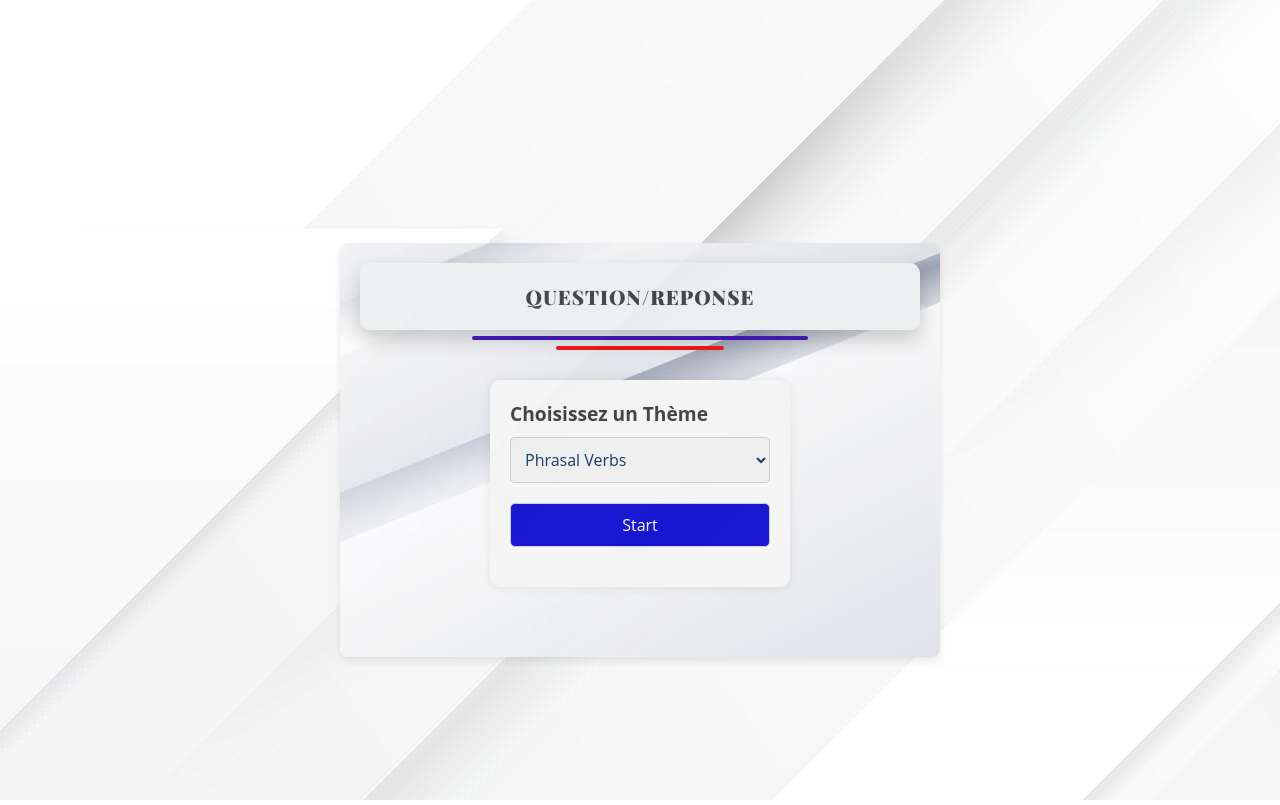
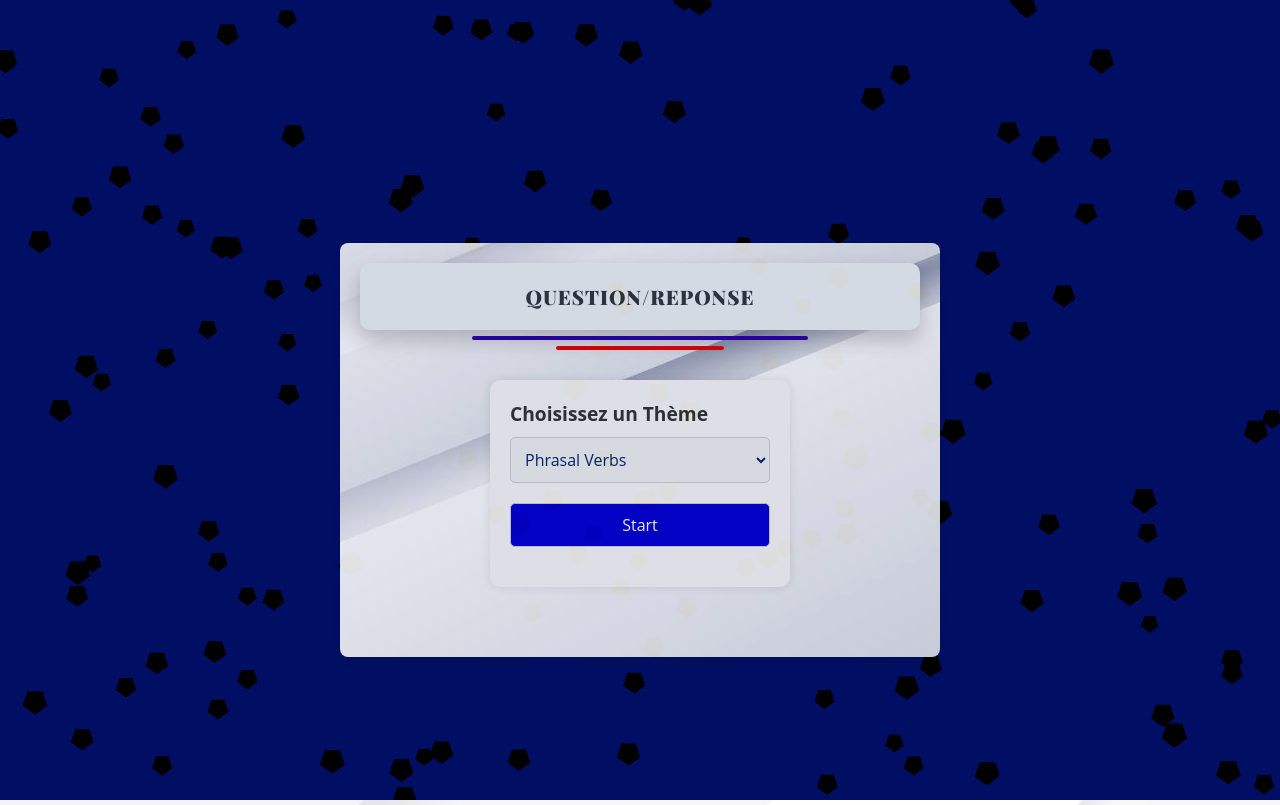
Before and after one commit to yanzooz/QUESTIONS-REPONSES, a plain HTML site: page index.html in a window 1280 px wide. Drawn offline with nearby package versions, Linux system fonts and the light colour scheme.

Commit message:
Fond d'ecran

```diff
--- a/index.html
+++ b/index.html
@@ -6,6 +6,7 @@
     <link rel="stylesheet" href="style.css">
     <title>Question réponse </title>
 </head>
+<div id="particles-js"></div>
 <body>
     <div class="app">
         <!-- Menu Interactif -->
@@ -35,5 +36,11 @@
     <audio id="correct-audio" src="GoodAnswer.mp3"></audio>
     <audio id="incorrect-audio" src="WrongAnswer.mp3"></audio>
     <script type="module" src="script.js"></script>
+    <script src="http://cdn.jsdelivr.net/particles.js/2.0.0/particles.min.js"></script>
+    <!-- stats.js lib -->
+    <script>/* particlesJS.load(@dom-id, @path-json, @callback (optional)); */
+        particlesJS.load('particles-js', '/particlesjs-config.json', function() {
+          console.log('callback - particles.js config loaded');
+        });</script>
 </body>
 </html>
--- /dev/null
+++ b/particlesjs-config.json
@@ -0,0 +1,110 @@
+{
+  "particles": {
+    "number": {
+      "value": 300,
+      "density": {
+        "enable": true,
+        "value_area": 2084.435679125178
+      }
+    },
+    "color": {
+      "value": "#000000"
+    },
+    "shape": {
+      "type": "polygon",
+      "stroke": {
+        "width": 15,
+        "color": "#000000"
+      },
+      "polygon": {
+        "nb_sides": 5
+      },
+      "image": {
+        "src": "img/github.svg",
+        "width": 100,
+        "height": 100
+      }
+    },
+    "opacity": {
+      "value": 0.5,
+      "random": false,
+      "anim": {
+        "enable": false,
+        "speed": 1,
+        "opacity_min": 0.1,
+        "sync": false
+      }
+    },
+    "size": {
+      "value": 3,
+      "random": true,
+      "anim": {
+        "enable": false,
+        "speed": 0,
+        "size_min": 0.1,
+        "sync": false
+      }
+    },
+    "line_linked": {
+      "enable": false,
+      "distance": 80.17060304327607,
+      "color": "#000000",
+      "opacity": 0.4,
+      "width": 0
+    },
+    "move": {
+      "enable": true,
+      "speed": 3.2068241217310423,
+      "direction": "none",
+      "random": false,
+      "straight": false,
+      "out_mode": "out",
+      "bounce": false,
+      "attract": {
+        "enable": false,
+        "rotateX": 600,
+        "rotateY": 1200
+      }
+    }
+  },
+  "interactivity": {
+    "detect_on": "canvas",
+    "events": {
+      "onhover": {
+        "enable": false,
+        "mode": "repulse"
+      },
+      "onclick": {
+        "enable": true,
+        "mode": "push"
+      },
+      "resize": true
+    },
+    "modes": {
+      "grab": {
+        "distance": 400,
+        "line_linked": {
+          "opacity": 1
+        }
+      },
+      "bubble": {
+        "distance": 400,
+        "size": 40,
+        "duration": 2,
+        "opacity": 8,
+        "speed": 3
+      },
+      "repulse": {
+        "distance": 200,
+        "duration": 0.4
+      },
+      "push": {
+        "particles_nb": 4
+      },
+      "remove": {
+        "particles_nb": 3
+      }
+    }
+  },
+  "retina_detect": true
+}
--- a/style.css
+++ b/style.css
@@ -347,3 +347,15 @@ body{
     transition: width 0.3s ease; /* Transition douce lors de la progression */
     border-radius: 8px;
 }
+
+
+#particles-js {
+    position: absolute;
+    width: 100%;
+    height: 100%;
+    background-color: #000f63;
+    background-image: url("");
+    background-repeat: no-repeat;
+    background-size: cover;
+    background-position: 50% 50%;
+}
```
